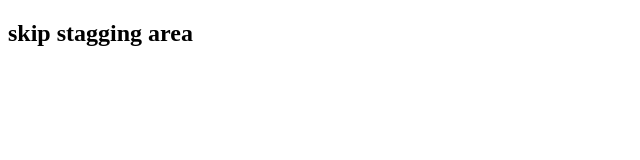
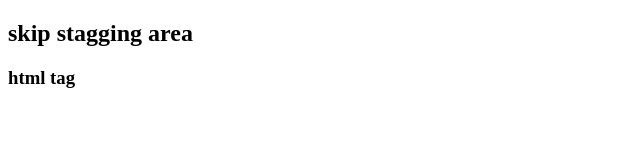
Before and after one commit to Ahsan-Jameel/skip-stagging-area22, a plain HTML site: page index.html in a window 1280 px wide. Shown: the full height of the page, 0-640 px from the left. Drawn offline with Linux system fonts and the light colour scheme.

Commit message:
skip stagging area

```diff
--- a/index.html
+++ b/index.html
@@ -8,5 +8,6 @@
 </head>
 <body>
   <h2>skip stagging area</h2>
+  <h3>html tag </h3>
 </body>
 </html>
```
